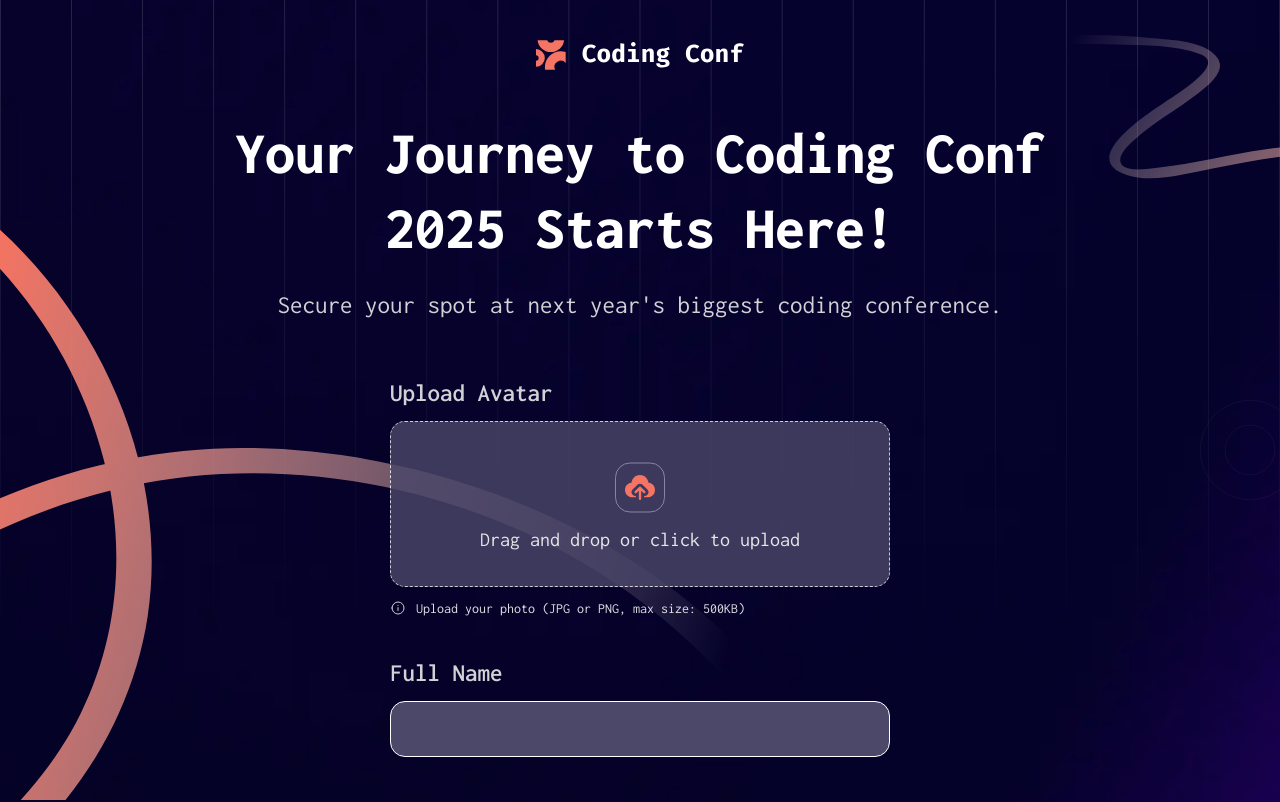
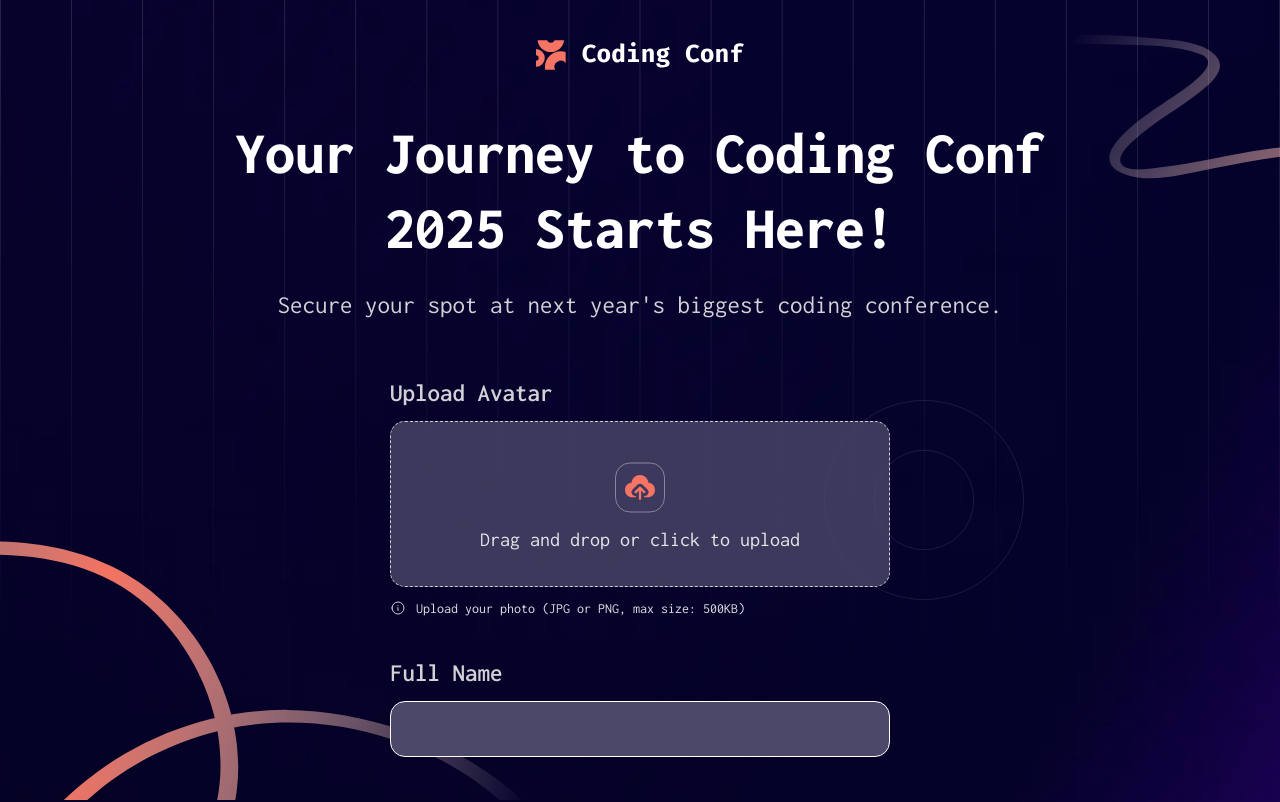
Before and after one commit to jelenkoo10/conference-ticket-generator, a React (Vite) app: page / in a window 1280 px wide. Shown: the top 802 px of the page. Built offline with nearby package versions, Linux system fonts and the light colour scheme.

Commit message:
Finishing design lines

```diff
--- a/src/App.css
+++ b/src/App.css
@@ -16,3 +16,15 @@
 .bg-pattern-ticket {
   background-image: url(../../assets/images/pattern-ticket.svg);
 }
+
+@media screen and (min-width: 768px) {
+  .visible-on-mobile {
+    display: none;
+  }
+}
+
+@media screen and (max-width: 768px) {
+  .visible-on-desktop {
+    display: none;
+  }
+}
--- a/src/components/DesignLines.tsx
+++ b/src/components/DesignLines.tsx
@@ -14,7 +14,7 @@ export default function DesignLines() {
       <img
         src="../assets/images/pattern-circle.svg"
         alt="Pattern circle"
-        className="fixed top-[50%] right-[-20px] w-20"
+        className="fixed top-[50%] right-[-20px] w-20 lg:right-[20%] lg:w-[200px]"
         loading="lazy"
         width={300}
         height={500}
@@ -30,7 +30,15 @@ export default function DesignLines() {
       <img
         src="../assets/images/pattern-squiggly-line-bottom-mobile-tablet.svg"
         alt="Squiggly bottom line"
-        className="fixed left-0 bottom-0 w-2/3"
+        className="fixed left-0 bottom-0 w-2/3 visible-on-mobile z-1"
+        loading="lazy"
+        width={300}
+        height={300}
+      />
+      <img
+        src="../assets/images/pattern-squiggly-line-bottom-desktop.svg"
+        alt="Squiggly bottom line"
+        className="fixed left-0 bottom-0 w-3/7 visible-on-desktop"
         loading="lazy"
         width={300}
         height={300}
```
